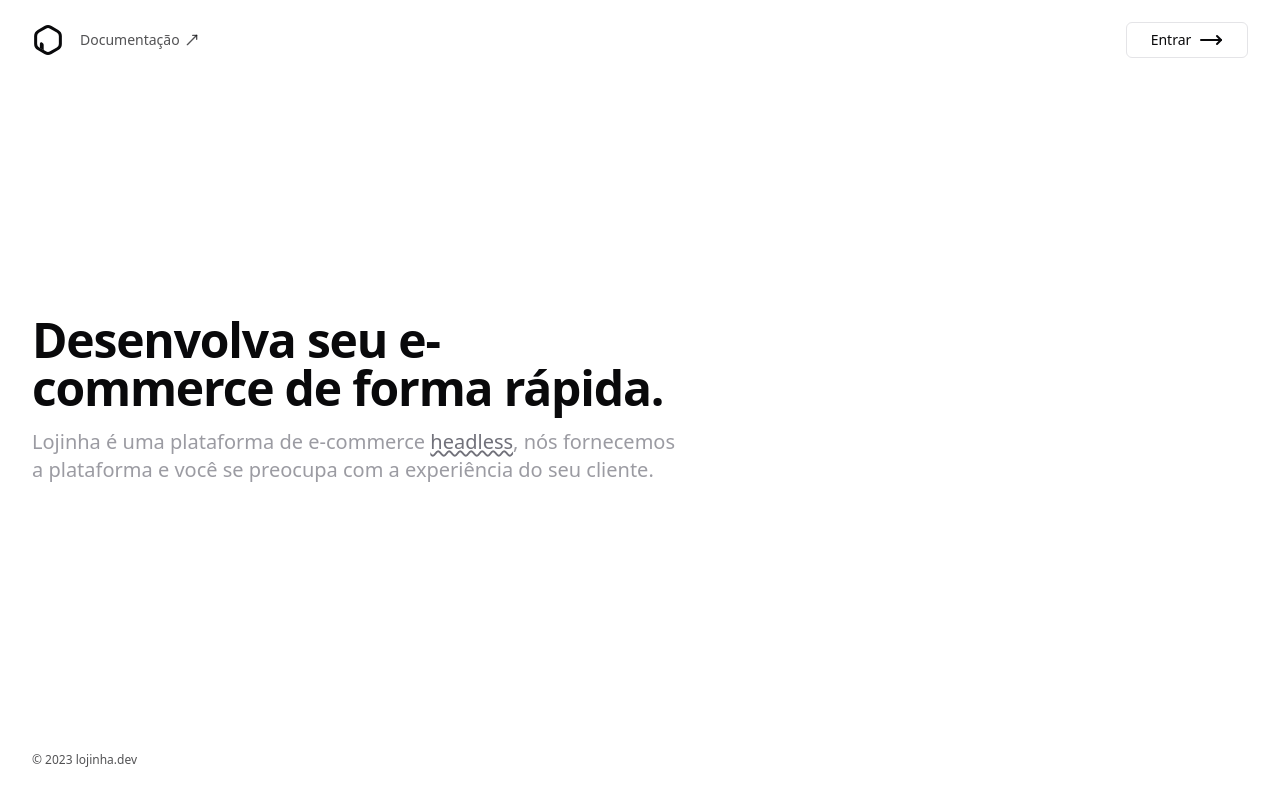
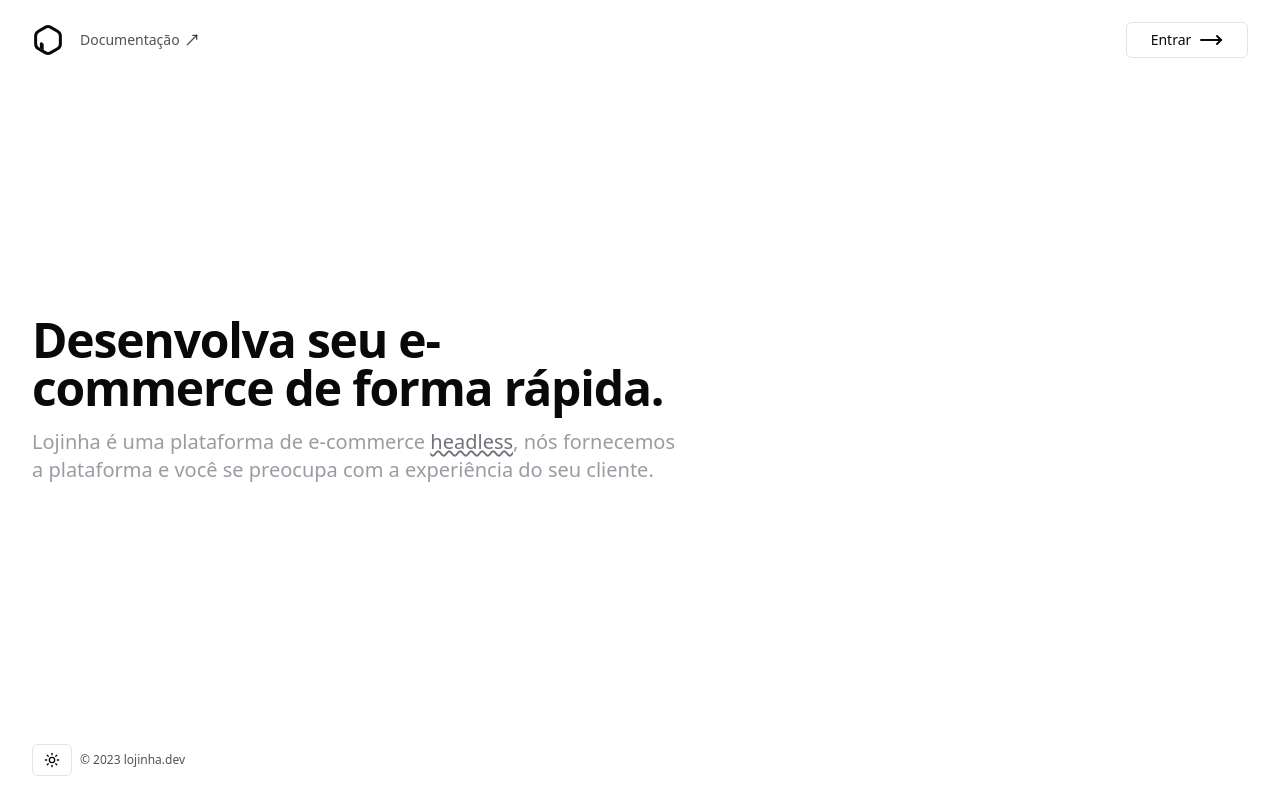
Before and after one commit to uselessdev/lojinha, a Next.js app: page / in a window 1280 px wide. Built offline with nearby package versions, Linux system fonts and the light colour scheme.

Commit message:
feat(app): add theme toggle

```diff
--- a/package.json
+++ b/package.json
@@ -14,6 +14,7 @@
     "clsx": "^2.0.0",
     "lucide-react": "^0.294.0",
     "next": "14.0.4",
+    "next-themes": "^0.2.1",
     "react": "^18",
     "react-dom": "^18",
     "tailwind-merge": "^2.1.0",
--- a/prettier.config.cjs
+++ b/prettier.config.cjs
@@ -1,7 +1,7 @@
 /** @type {import("prettier").Config} */
 
 const config = {
-  plugins: [require.resolve("prettier-config-tailwindcss")],
+  plugins: [require.resolve("prettier-plugin-tailwindcss")],
   printWidth: 120,
 };
 
--- a/src/app/(website)/layout.tsx
+++ b/src/app/(website)/layout.tsx
@@ -2,6 +2,7 @@ import * as React from 'react'
 import { MoveRightIcon, MoveUpRightIcon,  } from 'lucide-react'
 import { Logo } from '~/components/logo'
 import { Button } from '~/components/ui/button'
+import { ToggleColorScheme } from '~/components/theme/toggle'
 
 export default function WebsiteLayout({ children }: { children: React.ReactNode }) {
   return (
@@ -32,7 +33,10 @@ export default function WebsiteLayout({ children }: { children: React.ReactNode
       <main className="container mx-auto">{children}</main>
 
       <footer className="container mx-auto flex h-20 items-center justify-between">
-        <span className="text-xs text-foreground/70">&copy; {new Date().getFullYear()} lojinha.dev</span>
+        <div className="flex items-center gap-2">
+          <ToggleColorScheme />
+          <span className="text-xs text-foreground/70">&copy; {new Date().getFullYear()} lojinha.dev</span>
+        </div>
       </footer>
     </>
   )
--- a/src/app/layout.tsx
+++ b/src/app/layout.tsx
@@ -1,4 +1,5 @@
 import * as React from 'react'
+import { ThemeProvider } from '~/components/theme/provider';
 import "~/app/globals.css";
 
 export default function RootLayout({
@@ -8,7 +9,11 @@ export default function RootLayout({
 }) {
   return (
     <html lang="pt-BR">
-      <body>{children}</body>
+      <body>
+        <ThemeProvider attribute="class" defaultTheme="system" enableSystem disableTransitionOnChange>
+          {children}
+        </ThemeProvider>
+      </body>
     </html>
   );
 }
--- /dev/null
+++ b/src/components/theme/provider.tsx
@@ -0,0 +1,8 @@
+"use client";
+
+import { ThemeProvider as NextThemeProvider } from "next-themes";
+import { type ThemeProviderProps } from "next-themes/dist/types";
+
+export function ThemeProvider(props: ThemeProviderProps) {
+  return <NextThemeProvider {...props} />;
+}
--- /dev/null
+++ b/src/components/theme/toggle.tsx
@@ -0,0 +1,19 @@
+"use client";
+
+import { MoonIcon, SunIcon } from "lucide-react";
+import { useTheme } from "next-themes";
+import { Button } from "../ui/button";
+
+export function ToggleColorScheme() {
+  const { theme, setTheme } = useTheme();
+
+  const toggle = () => (theme === "light" ? setTheme("dark") : setTheme("light"));
+
+  return (
+    <Button onClick={toggle} variant="outline" size="icon" className="h-8">
+      <SunIcon className="h-4 w-4 transition-all dark:-rotate-90 dark:scale-0" />
+      <MoonIcon className="absolute h-4 w-4 scale-0 transition-all dark:scale-100" />
+      <span className="sr-only">Alterar Tema</span>
+    </Button>
+  );
+}
```
Also changed, not shown: 1 other file (tests, documents, lock files or other folders).
